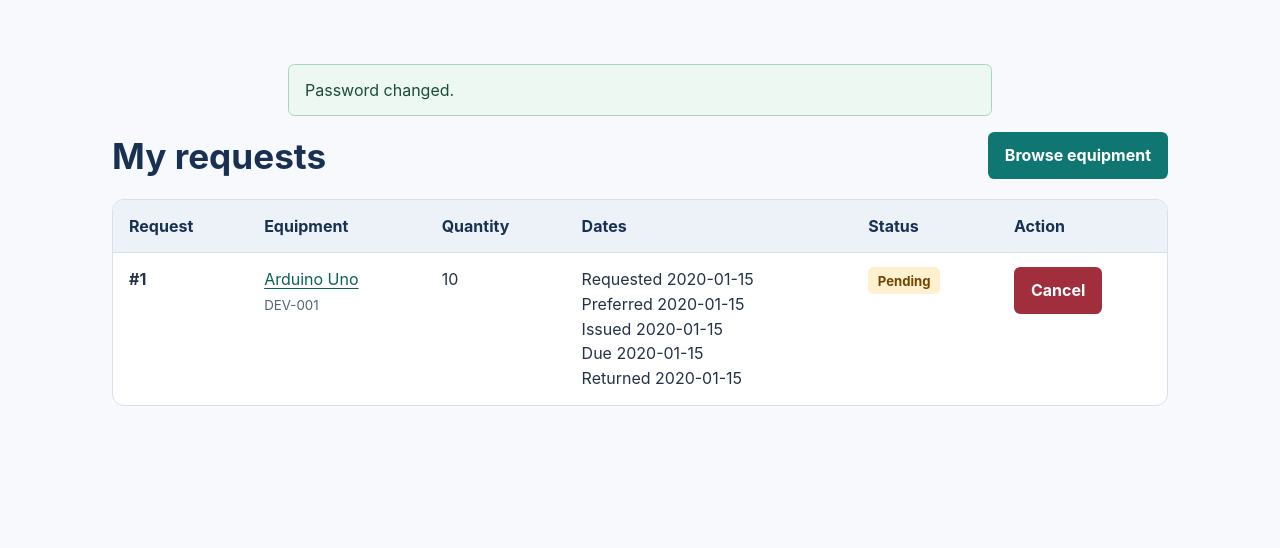
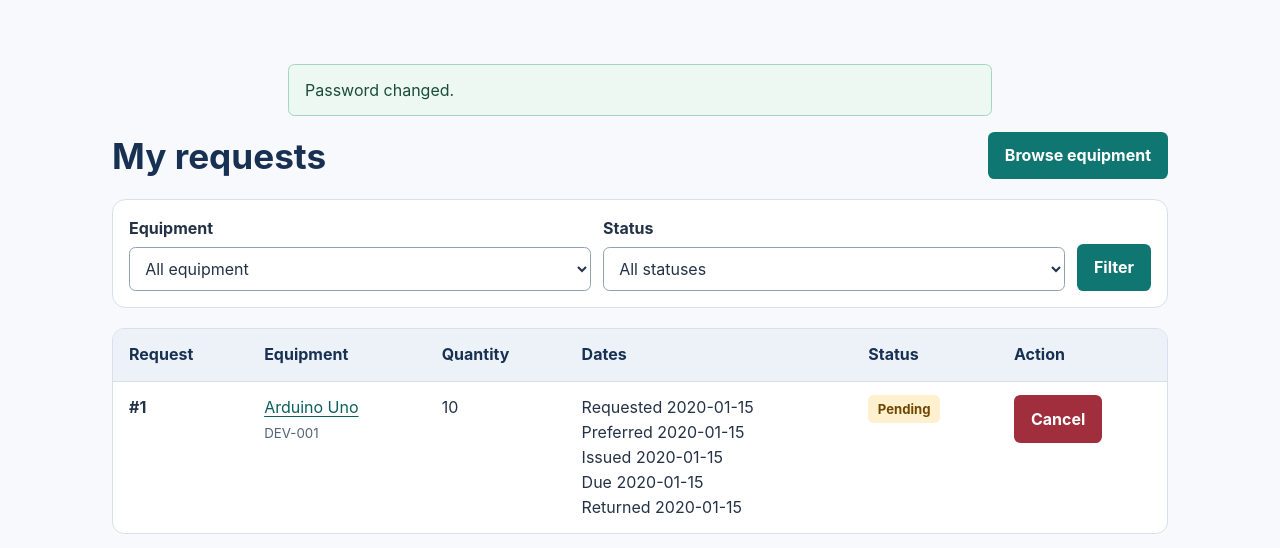
Before and after one commit to vishnu-tharan/Labriqo, a PHP site: page /student/requests.php in a window 1280 px wide. Shown: the part 65-613 px from the top of the page. Run offline with PHP 8.4, Linux system fonts and the light colour scheme; the visitor is signed in with stand-in values (Sample User, id 1); data comes from the database, SQL or seed files in the repository; tables that the repository leaves empty hold one stand-in row (values such as "Sample post").

Commit message:
Add student history filters

```diff
--- a/student/requests.php
+++ b/student/requests.php
@@ -7,6 +7,22 @@ $basePath = '../';
 $pageTitle = 'My requests';
 $database = db();
 $errors = [];
+
+$statusOptions = [
+    'all' => 'All statuses',
+    'pending' => 'Pending',
+    'borrowed' => 'Borrowed',
+    'overdue' => 'Overdue',
+    'returned' => 'Returned',
+    'rejected' => 'Rejected',
+    'cancelled' => 'Cancelled',
+];
+$status = queryValue('status');
+if (!isset($statusOptions[$status])) {
+    $status = 'all';
+}
+$equipmentId = filter_var(queryValue('equipment_id'), FILTER_VALIDATE_INT, ['options' => ['min_range' => 1]]);
+$equipmentFilter = $equipmentId === false ? null : $equipmentId;
 
 if ($_SERVER['REQUEST_METHOD'] === 'POST') {
     checkCsrf();
@@ -21,12 +37,26 @@ if ($_SERVER['REQUEST_METHOD'] === 'POST') {
 
         if ($cancel->rowCount() === 1) {
             $_SESSION['notice'] = 'Request cancelled.';
-            redirect('requests.php');
+            $page = filter_var(queryValue('page'), FILTER_VALIDATE_INT, ['options' => ['min_range' => 1]]);
+            redirect('requests.php?' . http_build_query([
+                'status' => $status,
+                'equipment_id' => $equipmentFilter,
+                'page' => $page === false ? 1 : $page,
+            ]));
         }
     }
 
     $errors[] = 'This request could not be cancelled. Only your pending requests can be cancelled.';
 }
+
+$equipmentStatement = $database->prepare(
+    'SELECT DISTINCT e.id, e.name, e.equipment_code
+     FROM equipment e JOIN borrow_requests r ON r.equipment_id = e.id
+     WHERE r.user_id = ?
+     ORDER BY e.name, e.equipment_code'
+);
+$equipmentStatement->execute([$user['id']]);
+$equipmentOptions = $equipmentStatement->fetchAll();
 
 $statement = $database->prepare(
     "SELECT r.id, r.equipment_id, r.quantity, r.status, DATE(r.request_date) AS requested_on,
@@ -34,9 +64,13 @@ $statement = $database->prepare(
             (r.status = 'borrowed' AND r.due_date < CURRENT_DATE()) AS is_overdue
      FROM borrow_requests r JOIN equipment e ON r.equipment_id = e.id
      WHERE r.user_id = ?
+       AND (? IS NULL OR r.equipment_id = ?)
+       AND (? = 'all' OR r.status = ? OR (? = 'overdue' AND r.status = 'borrowed' AND r.due_date < CURRENT_DATE()))
      ORDER BY r.request_date DESC, r.id DESC"
 );
-$pagination = paginate($database, $statement, [$user['id']]);
+$pagination = paginate($database, $statement, [
+    $user['id'], $equipmentFilter, $equipmentFilter, $status, $status, $status,
+]);
 $requests = $pagination['records'];
 
 require __DIR__ . '/../includes/header.php';
@@ -46,8 +80,34 @@ require __DIR__ . '/../includes/header.php';
     <a class="button" href="equipment.php">Browse equipment</a>
 </div>
 
+<form method="get" class="panel filter-form">
+    <div class="field">
+        <label for="equipment-filter">Equipment</label>
+        <select id="equipment-filter" name="equipment_id">
+            <option value="">All equipment</option>
+            <?php foreach ($equipmentOptions as $item): ?>
+                <option value="<?= (int) $item['id'] ?>" <?= $equipmentId === (int) $item['id'] ? 'selected' : '' ?>>
+                    <?= escape($item['name']) ?> · <?= escape($item['equipment_code']) ?>
+                </option>
+            <?php endforeach; ?>
+        </select>
+    </div>
+    <div class="field">
+        <label for="status-filter">Status</label>
+        <select id="status-filter" name="status">
+            <?php foreach ($statusOptions as $value => $label): ?>
+                <option value="<?= $value ?>" <?= $status === $value ? 'selected' : '' ?>><?= escape($label) ?></option>
+            <?php endforeach; ?>
+        </select>
+    </div>
+    <button class="button" type="submit">Filter</button>
+    <?php if ($equipmentFilter !== null || $status !== 'all'): ?>
+        <a class="filter-reset" href="requests.php">Clear filters</a>
+    <?php endif; ?>
+</form>
+
 <?php if ($requests === []): ?>
-    <p class="panel">You have no borrowing requests yet.</p>
+    <p class="panel"><?= $equipmentOptions === [] ? 'You have no borrowing requests yet.' : 'No borrowing requests match these filters.' ?></p>
 <?php else: ?>
     <div class="table-scroll" tabindex="0" role="region" aria-label="Borrowing requests and history">
         <table>
```
Also changed, not shown: README.md.
